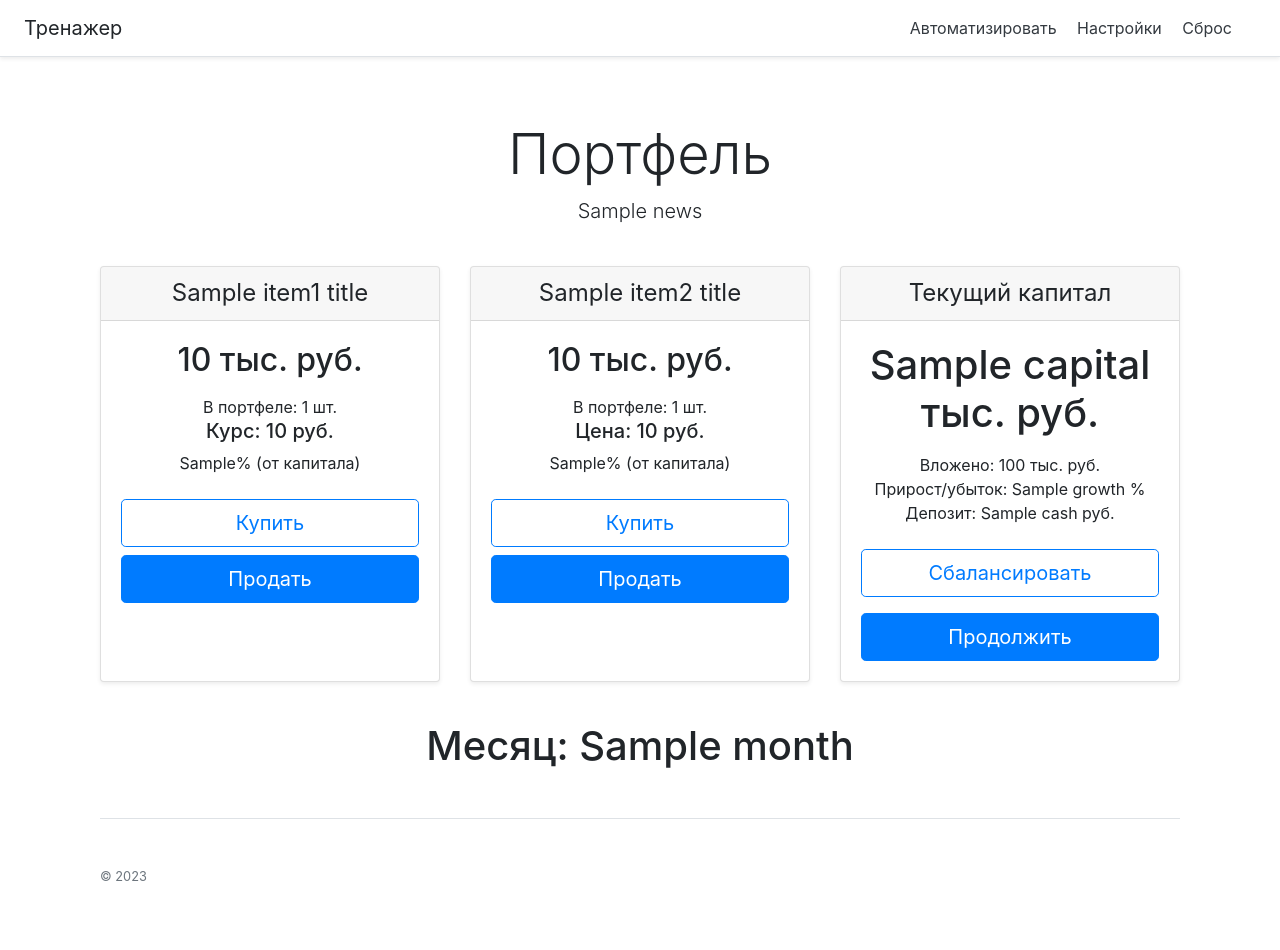
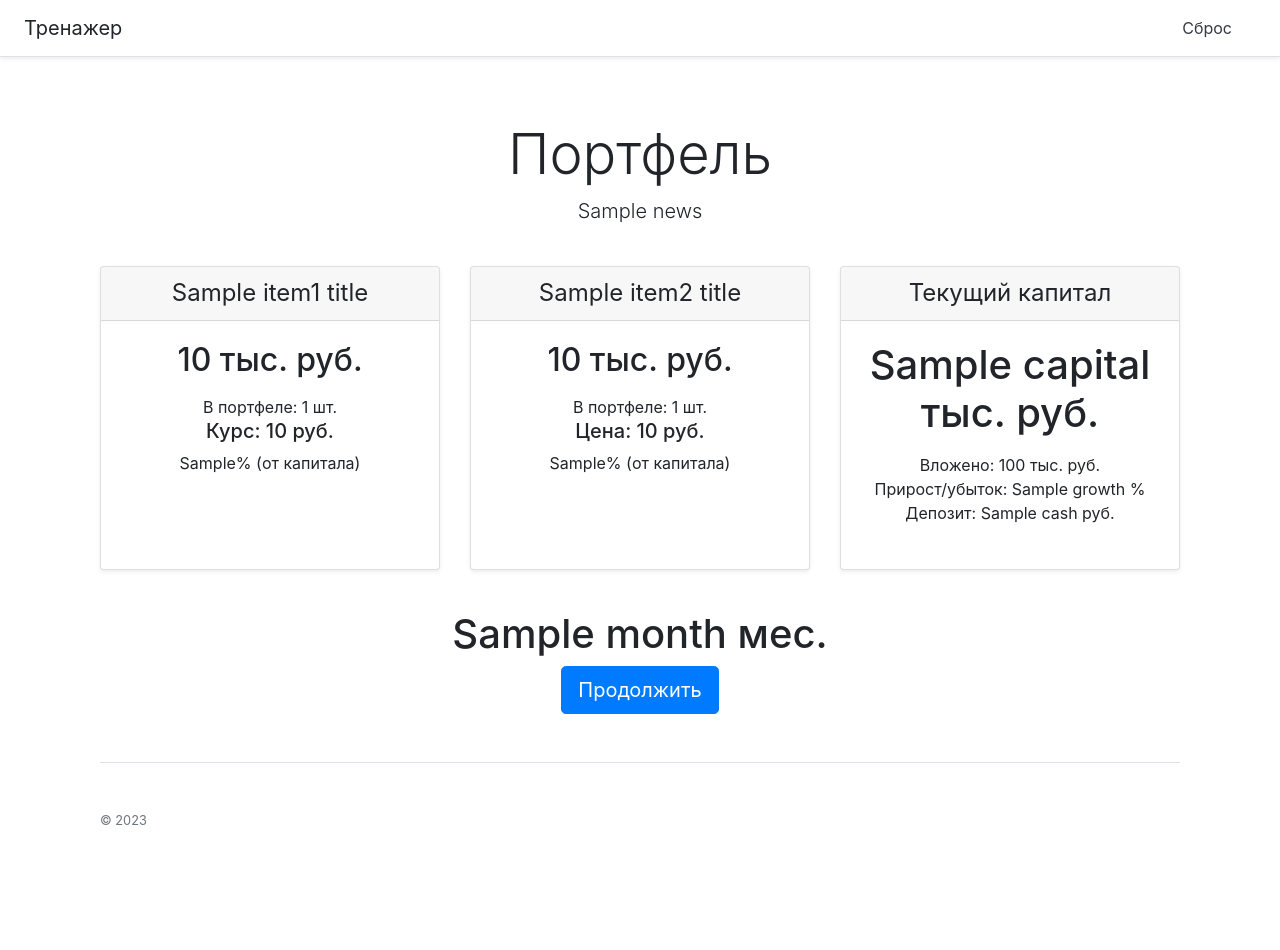
Before and after one commit to HDiman/nn-project_7, a Django app: template stock_trainer/main/templates/main/index.html in a window 1280 px wide. After the commit the page ends 825 px from the top, so only its background shows below. Run offline with Django 4.2, Linux system fonts and the light colour scheme; the template is opened without the code that fills it: most values are stand-ins (such as "Sample title", 1, 10 or a date in 2020).

```diff
--- a/stock_trainer/main/templates/main/base.html
+++ b/stock_trainer/main/templates/main/base.html
@@ -10,8 +10,8 @@
 <div class="d-flex flex-column flex-md-row align-items-center p-3 px-md-4 mb-3 bg-white border-bottom shadow-sm">
     <h5 class="my-0 mr-md-auto font-weight-normal">Тренажер</h5>
     <nav class="my-2 my-md-0 mr-md-3">
-        <a class="p-2 text-dark" href="{% url 'auto'%}">Автоматизировать</a>
-        <a class="p-2 text-dark" href="#">Настройки</a>
+<!--        <a class="p-2 text-dark" href="{% url 'auto'%}">Автоматизировать</a>-->
+<!--        <a class="p-2 text-dark" href="#">Настройки</a>-->
         <a class="p-2 text-dark" href="{% url 'zero'%}">Сброс</a>
     </nav>
 </div>
--- a/stock_trainer/main/templates/main/index.html
+++ b/stock_trainer/main/templates/main/index.html
@@ -25,8 +25,8 @@
                     <h5><li>Курс: {{item1_price}} руб.</li></h5>
                     <li>{{item1_int}}% (от капитала)</li>
                 </ul>
-                <button type="button" class="btn btn-lg btn-block btn-outline-primary">Купить</button>
-                <button type="button" class="btn btn-lg btn-block btn-primary">Продать</button>
+<!--                <button type="button" class="btn btn-lg btn-block btn-outline-primary">Купить</button>-->
+<!--                <button type="button" class="btn btn-lg btn-block btn-primary">Продать</button>-->
             </div>
         </div>
         <div class="card mb-4 shadow-sm">
@@ -40,8 +40,8 @@
                     <h5><li>Цена: {{item2_price}} руб.</li></h5>
                     <li>{{item2_int}}% (от капитала)</li>
                 </ul>
-                <button type="button" class="btn btn-lg btn-block btn-outline-primary">Купить</button>
-                <button type="button" class="btn btn-lg btn-block btn-primary">Продать</button>
+<!--                <button type="button" class="btn btn-lg btn-block btn-outline-primary">Купить</button>-->
+<!--                <button type="button" class="btn btn-lg btn-block btn-primary">Продать</button>-->
             </div>
         </div>
         <div class="card mb-4 shadow-sm">
@@ -55,22 +55,27 @@
                     <li>Прирост/убыток: {{ growth }} %</li>
                     <li>Депозит: {{ cash }} руб. </li>
                 </ul>
-                <form action="{% url 'equalize' %}" method="post">
-                    {% csrf_token %}
-                    <button type="submit" class="btn btn-lg btn-block btn-outline-primary">Сбалансировать</button>
-                </form>
+<!--                <form action="{% url 'equalize' %}" method="post">-->
+<!--                    {% csrf_token %}-->
+<!--                    <button type="submit" class="btn btn-lg btn-block btn-outline-primary">Сбалансировать</button>-->
+<!--                </form>-->
                 <p></p>
-                <form action="{% url 'home' %}" method="post">
-                    {% csrf_token %}
-                    <button type="submit" id="count-button" class="btn btn-lg btn-block btn-primary">Продолжить</button>
-                </form>
+<!--                <form action="{% url 'home' %}" method="post">-->
+<!--                    {% csrf_token %}-->
+<!--                    <button type="submit" id="count-button" class="btn btn-lg btn-block btn-primary">Продолжить</button>-->
+<!--                </form>-->
             </div>
         </div>
     </div>
 
-
     <div class="text-center">
-        <h1 class="display-5">Месяц: {{ month }} </h1>
+        <h1 class="display-5">{{ month }} мес.</h1>
+    </div>
+    <div class="text-center">
+        <form action="{% url 'home' %}" method="post">
+            {% csrf_token %}
+            <button type="submit" id="count-button" class="btn btn-lg btn-primary">Продолжить</button>
+        </form>
     </div>
 
     <script>
```
Also changed, not shown: stock_trainer/main/views.py (+17 -19 lines).
